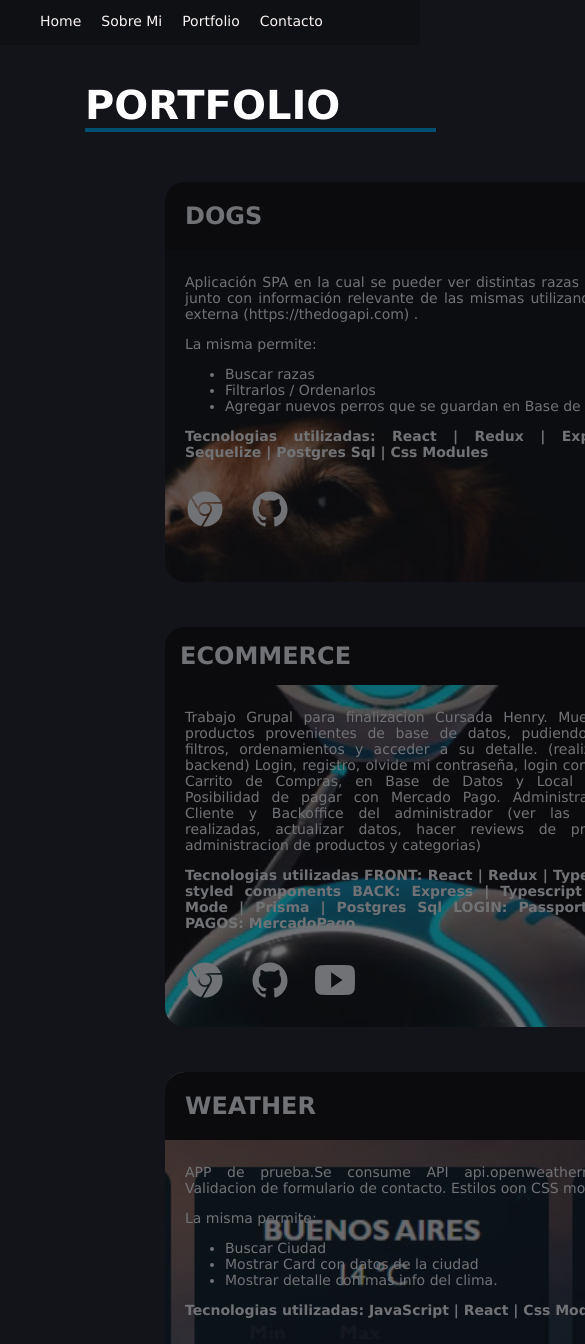
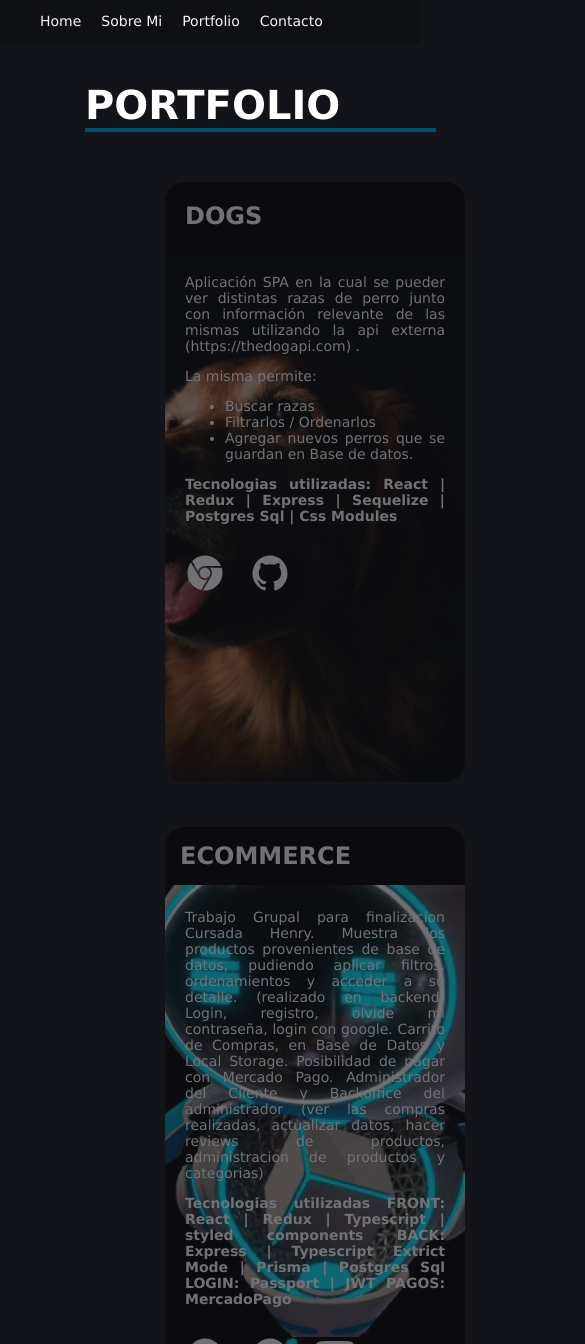
Before and after one commit to nicomugas/portfolionico, a React (Create React App) app: page /Portfolio in a window 390 px wide. Shown: the top 1344 px of the page, 585 px wide, since content can reach past the window. Built offline with nearby package versions, Linux system fonts and the light colour scheme.

Commit message:
actualizacion responsive porfolio y contacto

```diff
--- a/src/components/About.module.css
+++ b/src/components/About.module.css
@@ -65,8 +65,8 @@ img {
 
     .contenido {
         position: absolute;
-        padding-left: 0.5rem;
-        padding-right: 0.5rem;
+        padding-left:15px;
+        padding-right: 15px;
         margin-top: 50px;
         padding-top: 90px;
         color: white;
@@ -89,7 +89,7 @@ img {
         color: white;
         font-size: 16px;
         margin-top: 10px;
-        text-align: justify;
+
 
     }
 
--- a/src/components/Contacto.module.css
+++ b/src/components/Contacto.module.css
@@ -82,7 +82,7 @@ textarea {
 @media only screen and (max-width: 576px) {
 
     .contenido {
-        padding-left: 2rem;
+        padding-left: 0rem;
     }
 
     form {
--- a/src/components/Portfolio.module.css
+++ b/src/components/Portfolio.module.css
@@ -3,7 +3,7 @@
     background-color: #131419;
     background-size: cover;
     display: flex;
-    flex-direction: column;
+    flex-direction: row;
     width: 100vw;
     height:100vh;
     margin :0;
@@ -49,3 +49,9 @@
 
 
 }
+
+
+@media only screen and (max-width: 576px) {
+
+
+}
--- a/src/components/trabajos/Clima.module.css
+++ b/src/components/trabajos/Clima.module.css
@@ -73,3 +73,13 @@
     /* color: #004e71; */
 
 }
+
+
+@media only screen and (max-width: 576px) {
+
+    .container {
+        height: 600px;
+        width: 300px;
+
+    }
+}
--- a/src/components/trabajos/Dogs.module.css
+++ b/src/components/trabajos/Dogs.module.css
@@ -70,3 +70,12 @@
     /* color: #004e71; */
 
 }
+
+@media only screen and (max-width: 576px) {
+
+    .container {
+        height: 600px;
+        width: 300px;
+
+    }
+}
--- a/src/components/trabajos/Ecommerce.module.css
+++ b/src/components/trabajos/Ecommerce.module.css
@@ -72,3 +72,13 @@
     /* color: #004e71; */
 
 }
+
+
+@media only screen and (max-width: 576px) {
+
+    .container {
+        height: 600px;
+        width: 300px;
+
+    }
+}
```
